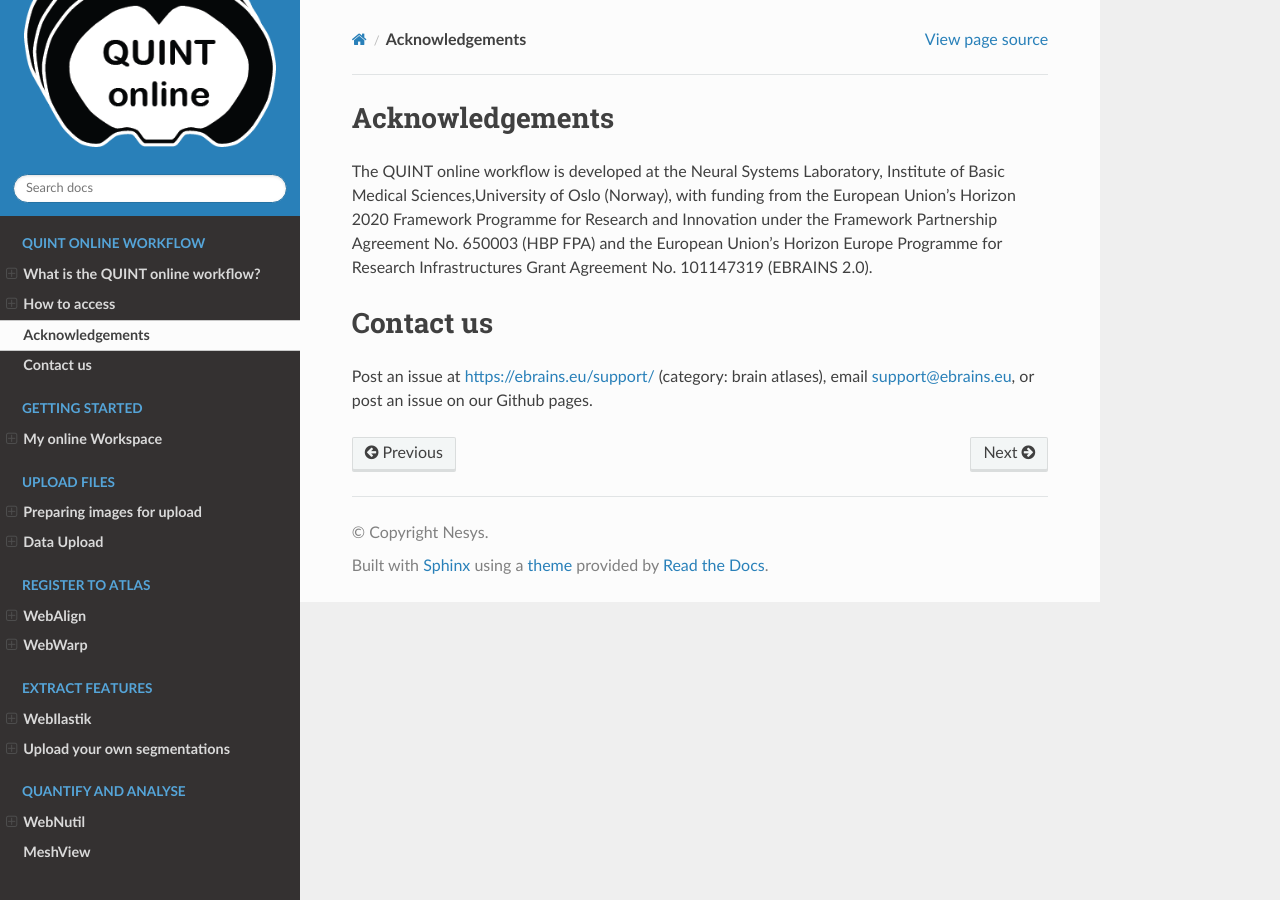
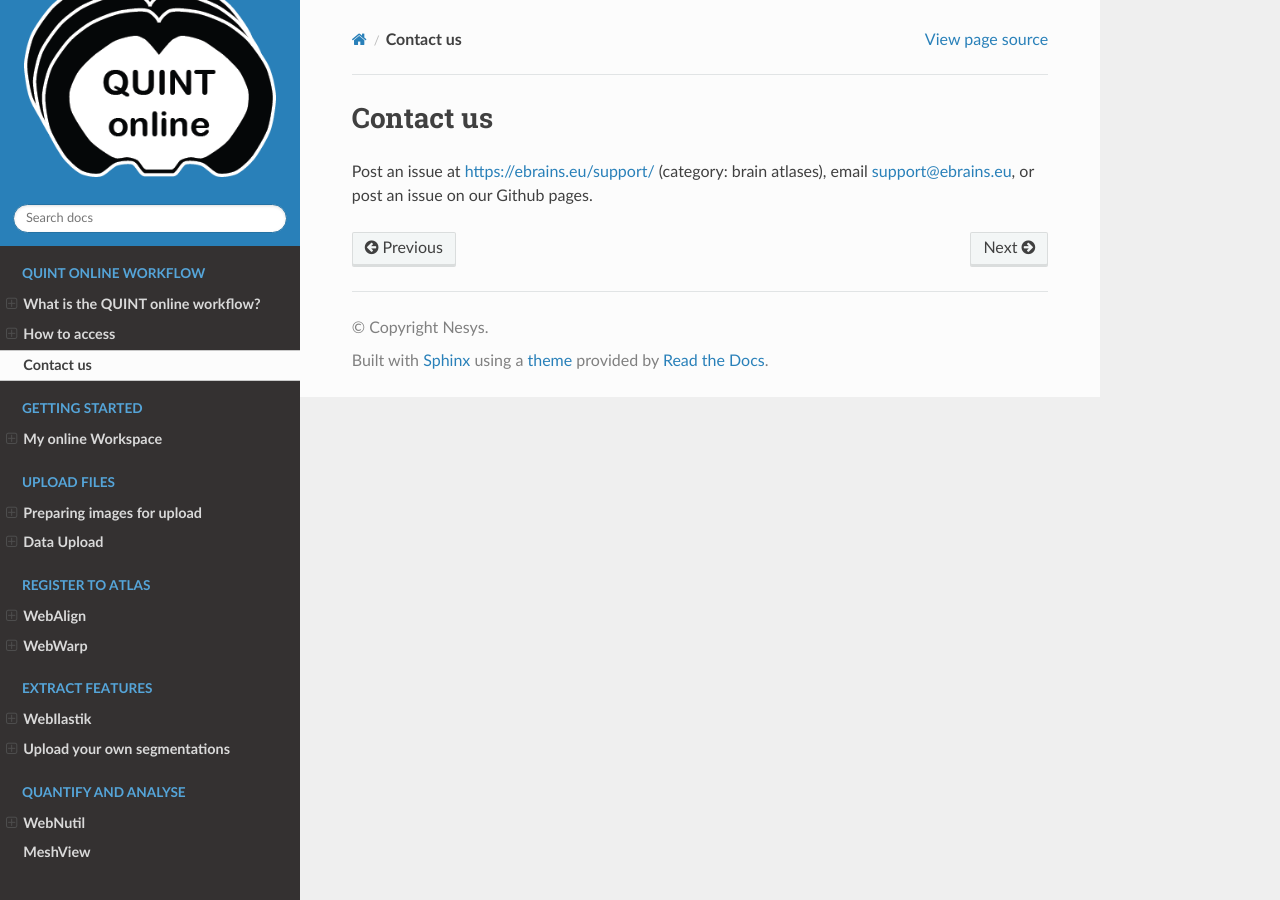
Before and after one commit to Neural-Systems-at-UIO/QUINT_webtools, a Sphinx documentation site: the page built from docs/Contact.rst, in a window 1280 px wide. Built offline with Sphinx 7.4.7 and the Read the Docs theme 3.1.0, drawn with Linux system fonts in a browser that asks for light colours.

Commit message:
Update Contact.rst

```diff
--- a/docs/Contact.rst
+++ b/docs/Contact.rst
@@ -1,9 +1,3 @@
-
-**Acknowledgements**
-=================
-
-The QUINT online workflow is developed at the Neural Systems Laboratory, Institute of Basic Medical Sciences,University of Oslo (Norway), with funding from the European Union’s Horizon 2020 Framework Programme for Research and Innovation under the Framework Partnership Agreement No. 650003 (HBP FPA) and the European Union’s Horizon Europe Programme for Research Infrastructures Grant Agreement No. 101147319 (EBRAINS 2.0).
-
 
 **Contact us**
 =================
```
